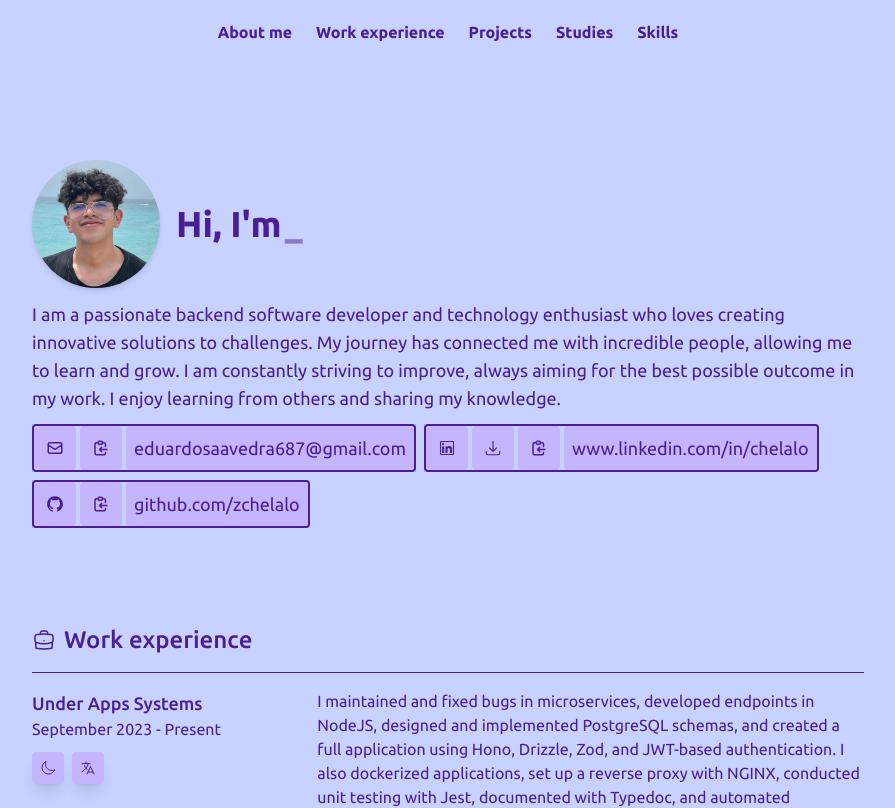
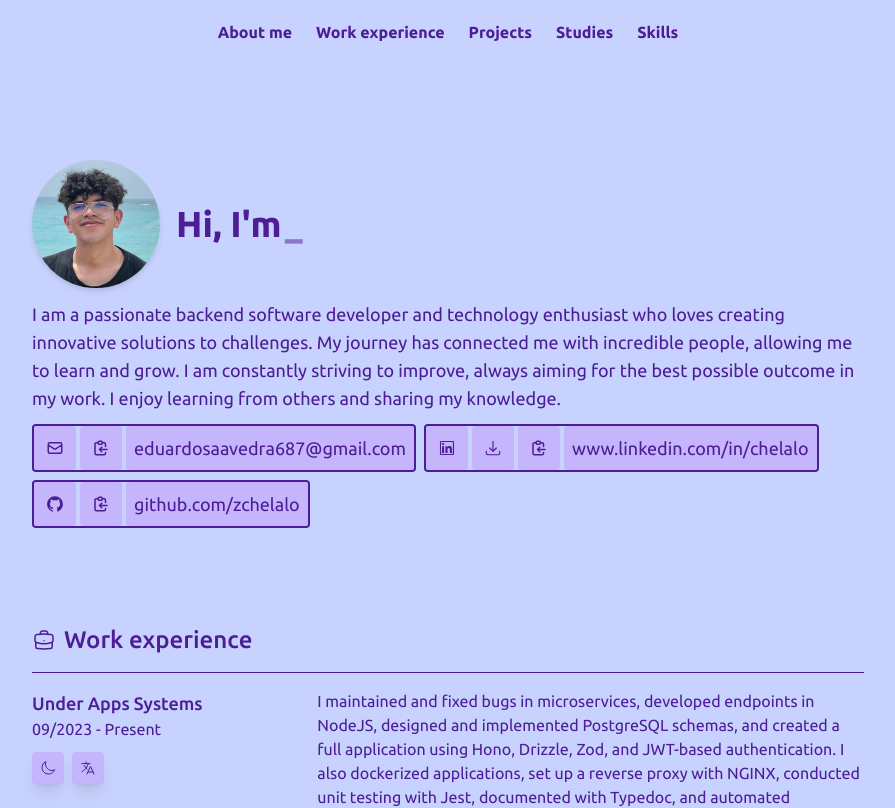
Before and after one commit to zchelalo/portfolio, a React (Vite) app: page / in a window 1280 px wide. Shown: the top 808 px of the page, without its empty margins (192-1087 px from the left). Built offline with nearby package versions, Linux system fonts and the light colour scheme.

Commit message:
update: work experience dates

```diff
--- a/src/modules/work_experience/ui/components/ModalFullWorkExperience.tsx
+++ b/src/modules/work_experience/ui/components/ModalFullWorkExperience.tsx
@@ -50,7 +50,7 @@ return (
                 {workExperience.position}
               </span>
               <span className='font-medium'>
-                {moment(workExperience.startDate).utc(true).format('MMMM YYYY')} - {workExperience.endDate ? moment(workExperience.endDate).utc(true).format('MMMM YYYY') : 'Present'}
+                {moment(workExperience.startDate).utc(true).format('MM/YYYY')} - {workExperience.endDate ? moment(workExperience.endDate).utc(true).format('MM/YYYY') : 'Present'}
               </span>
             </div>
           </main>
--- a/src/modules/work_experience/ui/components/Work.tsx
+++ b/src/modules/work_experience/ui/components/Work.tsx
@@ -20,7 +20,7 @@ function Work({
         <header className='w-full sm:w-2/6 flex flex-col justify-between text-pretty'>
           <div>
             <h2 className='text-lg font-medium'>{workExperience.company}</h2>
-            <span>{moment(workExperience.startDate).utc(true).format('MMMM YYYY')} - {workExperience.endDate ? moment(workExperience.endDate).utc(true).format('MMMM YYYY') : 'Present'}</span>
+            <span>{moment(workExperience.startDate).utc(true).format('MM/YYYY')} - {workExperience.endDate ? moment(workExperience.endDate).utc(true).format('MM/YYYY') : 'Present'}</span>
           </div>
           <span className='font-medium'>
             {workExperience.position}
```
